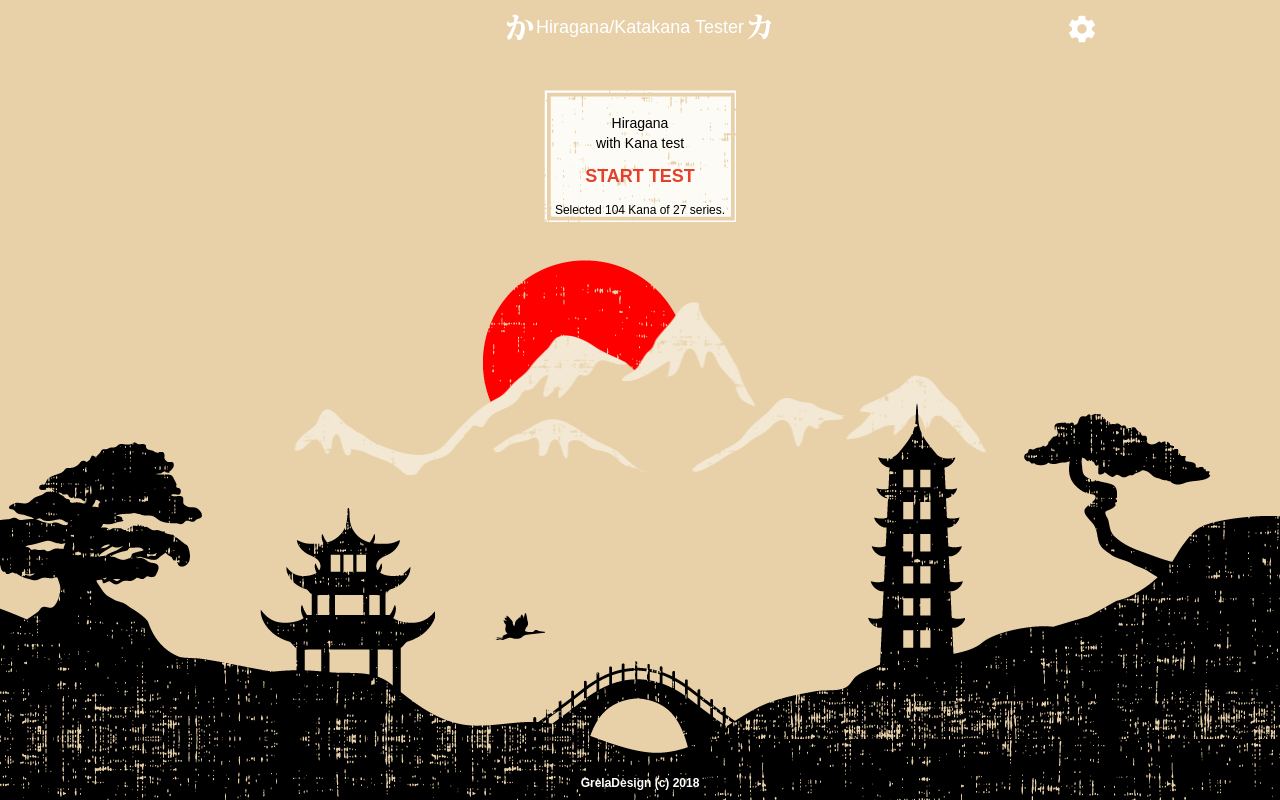
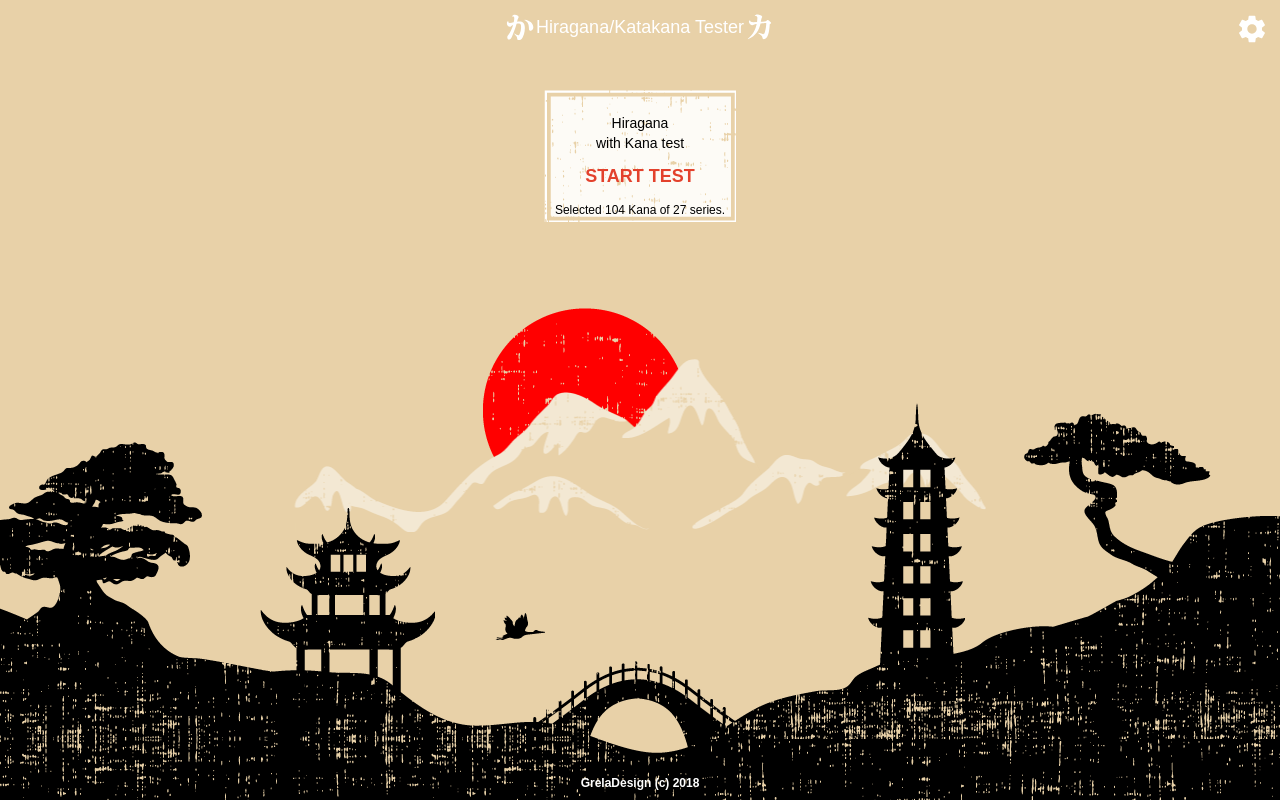
Before and after one commit to LukaszGrela/hiragana-katakana-tester-reactjs, a React (Create React App) app: page / in a window 1280 px wide. Built offline with nearby package versions, Linux system fonts and the light colour scheme.

Commit message:
Look and feel progress.

```diff
--- a/src/App.css
+++ b/src/App.css
@@ -1,12 +1,5 @@
 .App {
     text-align: center;
-}
-
-.App-header {
-    background-color: #222;
-    height: 150px;
-    padding: 20px;
-    color: white;
 }
 
 .app-background {
@@ -14,10 +7,14 @@
     bottom: 0;
     width: 100%;
     height: 100%;
+    width: 100vw;
+    height: 100vmax;
     /* -webkit-transition: all .2s ease;
   transition: all .2s ease;  */
     overflow: hidden;
 }
+
+
 
 .layer {
     position: absolute;
@@ -77,18 +74,20 @@
 
 .sky {
     width: 1570px;
-    height: 600px;
+    height: 300px;
     left: 50%;
-    bottom: 0;
+    bottom: 15%;
     transform: translate(-50%, 0);
 }
-
+.mobile .sky {
+    bottom: 10%;
+}
 .sun {
     background-image: url(images/sun.png);
     width: 204px;
     height: 204px;
     left: 40%;
-    top: 10%;
+    top: 0%;
 }
 
 .mountains {
--- a/src/components/css/ListSeries.css
+++ b/src/components/css/ListSeries.css
@@ -4,7 +4,6 @@
     overflow-x: hidden;
     overflow-y: scroll;
 }
-
 
 ul {
     list-style: none;
--- a/src/pages/AppView.js
+++ b/src/pages/AppView.js
@@ -50,7 +50,7 @@ export class AppView extends Component {
         this.unlistenHistory = this.props.history.listen((location, action) => {
 
             this.setState({ location: location.pathname });
-          });
+        });
     }
     componentWillUnmount() {
 
@@ -116,10 +116,14 @@ export class AppView extends Component {
                     <div className='right-placeholder'>{this.getHeaderRightSlotFragment()}</div>
                 </div>
                 <div className='content'>
-                    <div className='left-column side'>
+                    {
+                        /* here we will test for large display */
+                        false &&
+                        <div className='left-column side'>
 
-                    </div>
-                    <div className='right-column main'>
+                        </div>
+                    }
+                    <div className={ false ? 'right-column main':'main'}>
 
                         <Switch>
                             <Route exact path="/" component={() => { return <Home onNavigation={this.handleNavigationAction} /> }} />
--- a/src/pages/css/AppView.css
+++ b/src/pages/css/AppView.css
@@ -20,8 +20,11 @@
 }
 
 .header {
+    position: fixed;
+    top: 0;
+    left: 0;
     width: 100%;
-    height: /* $header-height */ 60px;
+    height: /* $header-height */ 6rem;
 
     background-color: transparent;
     color: /* $primary-color-text; */ #fff;
@@ -32,7 +35,7 @@
     top: 0;
 
     width: 40px;
-    height: /* $header-height */ 60px;
+    height: /* $header-height */ 6rem;
 }
 .left-placeholder button {
     margin-top: 10px;
@@ -83,7 +86,20 @@
     fill: /* $primary-color-text; */ #fff;
 }
 
+
+
+
 .content {
+    position: fixed;
+    top: 0;
+    left: 0;
     width: 100%;
-    margin-top: /* $margin-top */ 10px;
+    margin-top: /* $header-height */ 6rem;
+    min-height: 100%;
+    min-height: 100vh;
 }
+
+.main {
+    width: inherit;
+    position: inherit;
+}
--- a/src/pages/css/Game.css
+++ b/src/pages/css/Game.css
@@ -1,19 +1,33 @@
 .game {
-    width: 80%;
-    margin: 0 auto;
-    min-width: 320px;
+    width: 100%;
+    margin: 0;
+    min-width: 32rem;
+
+    position: inherit;
+    top: 15%;
+
+
 }
+
+.mobile .game {
+    top:6rem;
+}
+
 
 .card {
     position: relative;
     background-image: url(../../images/card-background.png);
     background-repeat: no-repeat;
     /* background-color: #fff; */
-    width: 320px;
-    min-height: 260px;
+    width: 32rem;
+    min-height: 26rem;
     /* box-shadow: 2px 2px 10px -1px #212121; */
     margin: 0 auto;
     margin-top: 5rem;
+}
+
+.mobile .card {
+    margin-top: 0;
 }
 
 .question {
@@ -106,14 +120,15 @@
     padding: 0.4rem 1rem;
     text-decoration: none;
     text-shadow: rgb(91, 138, 60) 0px 1px 0px;
-
     min-height: 2.5rem;
     font-size: 1.2rem;
     margin: 0.8rem auto;
 }
+
 .hint button:hover {
     box-shadow: none;
 }
+
 .hint button:disabled {
     cursor: not-allowed;
     pointer-events: none;
--- a/src/pages/css/Setup.css
+++ b/src/pages/css/Setup.css
@@ -72,9 +72,14 @@
 
 /* scrollbars */
 
+
+
 .series-list::-webkit-scrollbar {
 	width: 10px;
 	background-color: transparent;
+}
+.mobile .series-list::-webkit-scrollbar {
+    display: none;
 }
 
 .series-list::-webkit-scrollbar-track {
```
